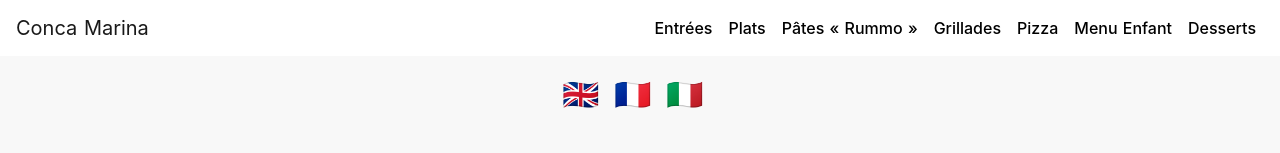
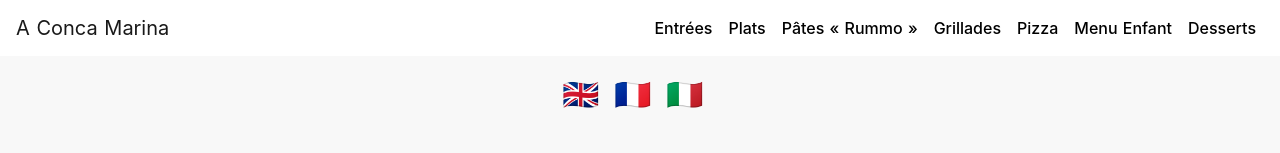
Before and after one commit to BenGoetemann/corsica, a Nuxt app: page /card in a window 1280 px wide. Shown: the top 153 px of the page. Built offline with nearby package versions, Linux system fonts and the light colour scheme; a web font is replaced by a local one.

Commit message:
changed name

```diff
--- a/components/Navigation.vue
+++ b/components/Navigation.vue
@@ -1,7 +1,7 @@
 <template>
   <div>
     <b-navbar toggleable="lg" type="light" variant="light">
-      <b-navbar-brand class="brand" href="#">Conca Marina</b-navbar-brand>
+      <b-navbar-brand class="brand" href="#">A Conca Marina</b-navbar-brand>
 
       <b-navbar-toggle target="nav-collapse"></b-navbar-toggle>
 
```
